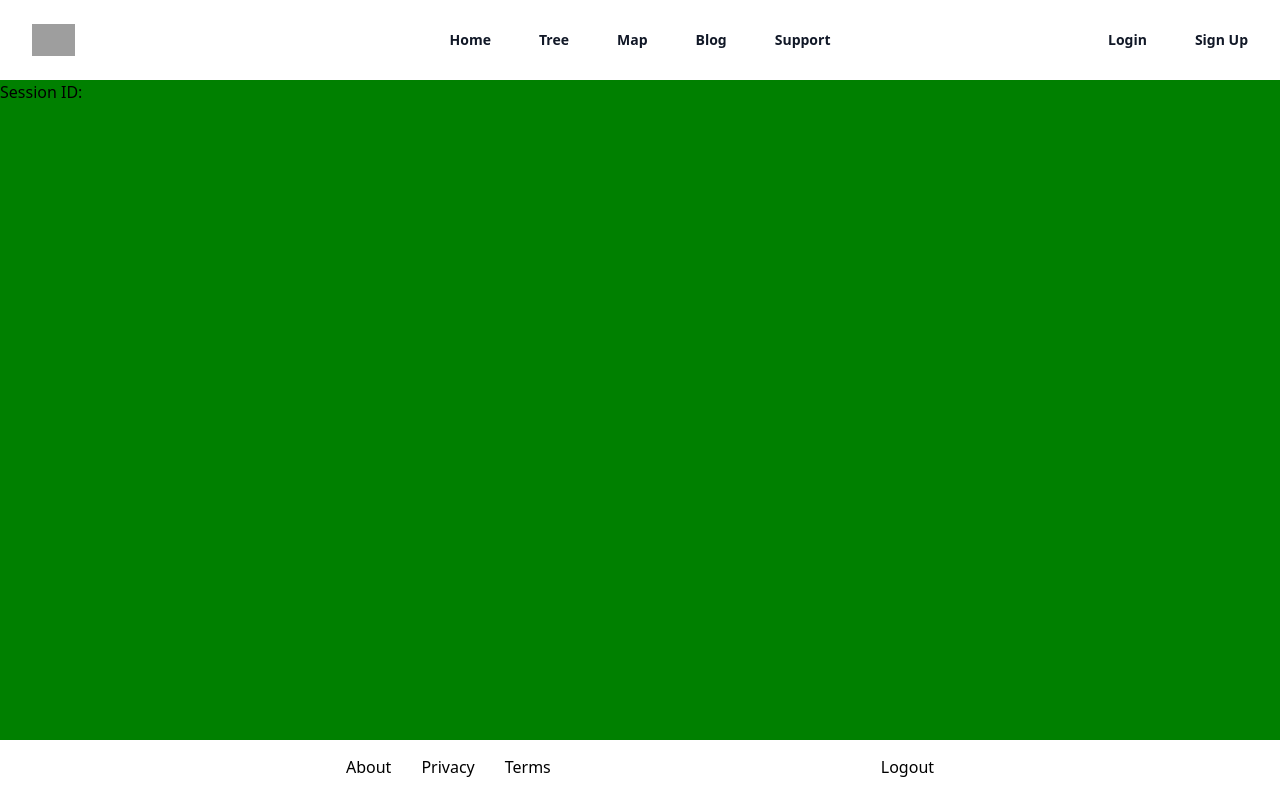
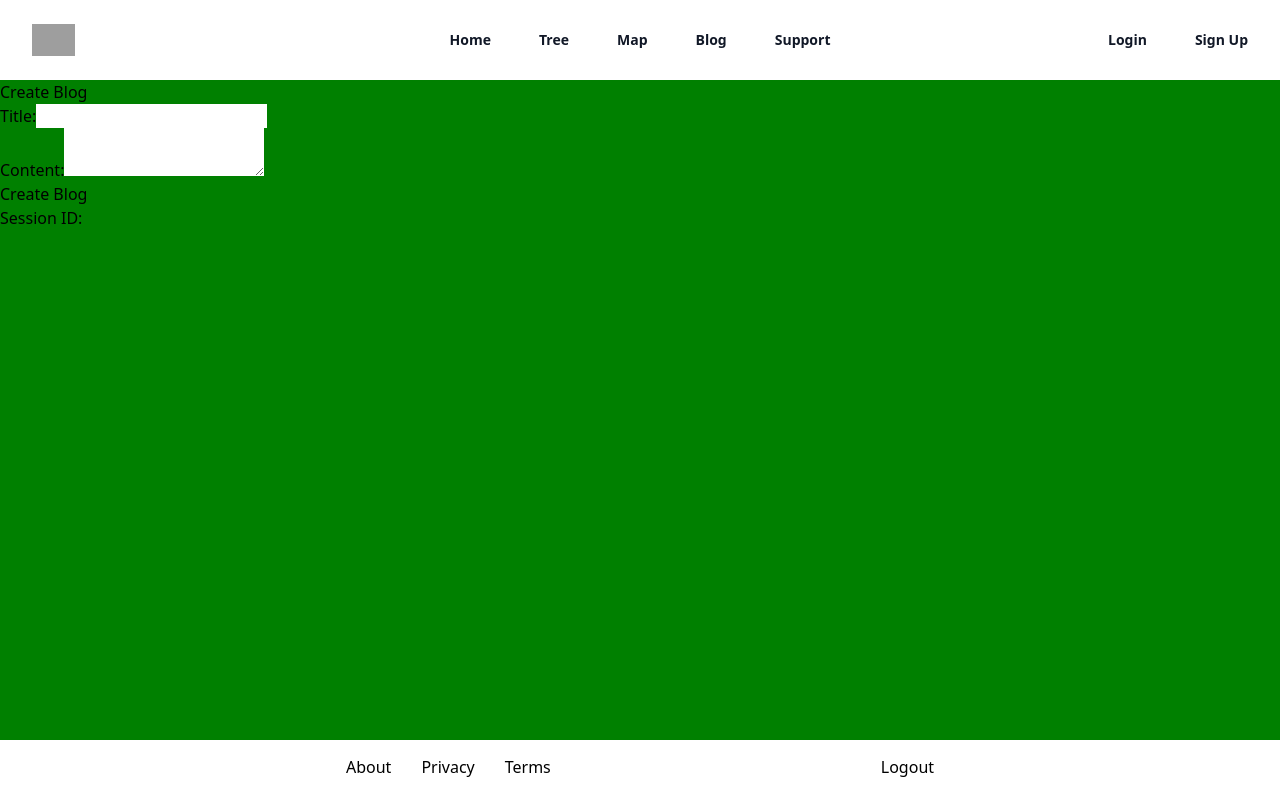
Before and after one commit to ShawnC-LaunchCode/liftoff-dec24-group1, a React (Vite) app in the folder frontend/family-flashback/: page /blog/create in a window 1280 px wide. Built offline with nearby package versions, Linux system fonts and the light colour scheme; grey boxes are pictures that could not be loaded.

Commit message:
functionality working for creating, editing a blog

```diff
--- a/frontend/family-flashback/src/App.jsx
+++ b/frontend/family-flashback/src/App.jsx
@@ -1,8 +1,11 @@
 import './App.css'
+import { BrowserRouter as Router, Route, Routes } from 'react-router-dom';
 import Header from './components/header';
 import Tree from './components/tree';
 import Map from './components/map';
 import Blog from './components/blog'
+import BlogCreate from './components/BlogCreate';
+import BlogEdit from './components/BlogEdit';
 import Support from './components/support';
 import Signup from './components/signup';
 import Login from './components/login';
@@ -10,7 +13,6 @@ import Footer from './components/footer';
 import About from './components/about';
 import Privacy from './components/privacy';
 import Terms from './components/terms';
-import { BrowserRouter as Router, Route, Routes } from 'react-router-dom';
 
 
 
@@ -33,6 +35,8 @@ function App() {
               <Route path="/tree" element={<Tree />} />
               <Route path="/map" element={<Map />} />
               <Route path="/blog" element={<Blog />} />
+              <Route path="/blog/create" element={<BlogCreate />} />
+              <Route path="/blog/edit" element={<BlogEdit />} />
               <Route path="/support" element={<Support />} />
               <Route path="/signup" element={<Signup />} />
               <Route path="/login" element={<Login />} />
--- /dev/null
+++ b/frontend/family-flashback/src/components/BlogCreate.jsx
@@ -0,0 +1,40 @@
+import React, { useState } from "react";
+
+const BlogCreate = () => {
+  const [title, setTitle] = useState("");
+  const [content, setContent] = useState("");
+
+  const handleSubmit = (event) => {
+    event.preventDefault();
+    const newBlog = { title, content };
+    fetch(`http://localhost:8080/blog`, {
+      method: "POST",
+      headers: { "Content-Type": "application/json" },
+      body: JSON.stringify(newBlog),
+    })
+      .then((response) => response.json())
+      .then((data) => console.log(data))
+      .catch((error) => console.error("Error creating blog:", error));
+  };
+
+  return (
+    <div>
+      <h1>Create Blog</h1>
+      <form onSubmit={handleSubmit}>
+        <label>
+          Title:
+          <input type="text" value={title} onChange={(event) => setTitle(event.target.value)} />
+        </label>
+        <br />
+        <label>
+          Content:
+          <textarea value={content} onChange={(event) => setContent(event.target.value)} />
+        </label>
+        <br />
+        <button type="submit">Create Blog</button>
+      </form>
+    </div>
+  );
+};
+
+export default BlogCreate;
--- /dev/null
+++ b/frontend/family-flashback/src/components/BlogEdit.jsx
@@ -0,0 +1,82 @@
+import React, { useState, useEffect } from "react";
+
+const BlogEdit = () => {
+  const [blog, setBlog] = useState({});
+  const [header, setHeader] = useState("");
+  const [body, setBody] = useState("");
+
+  useEffect(() => {
+    const fetchBlog = async () => {
+      try {
+        const response = await fetch(`http://localhost:8080/blog`, {
+            credentials: 'include'
+        });
+
+        if (!response.ok) {
+          throw new Error(`HTTP error! status: ${response.status}`);
+        }
+        const data = await response.json();
+        console.log(data);
+        setBlog(data);
+        setHeader(data.header || "");
+        setBody(data.body || "");
+      } catch (error) {
+        console.error("Error fetching blog:", error);
+      }
+    };
+
+    fetchBlog();
+  }, []);
+
+  const handleHeaderChange = (event) => {
+    setHeader(event.target.value);
+  };
+
+  const handleBodyChange = (event) => {
+    setBody(event.target.value);
+
+  };
+
+
+  const handleSubmit = (event) => {
+    event.preventDefault();
+    const updatedBlog = { header, body };
+    const id = blog.id;
+
+    fetch(`http://localhost:8080/blog/${id}`, {
+        method: "PATCH",
+        headers: { "Content-Type": "application/json" },
+        body: JSON.stringify(updatedBlog),
+        credentials: 'include'
+    })
+        .then((response) => {
+            if (!response.ok) {
+                throw new Error(`HTTP error! status: ${response.status}`);
+            }
+            return response.json();
+        })
+        .then((data) => console.log(data))
+        .catch((error) => console.error("Error updating blog:", error));
+};
+
+  return (
+    <div>
+      <h1>Edit Blog</h1>
+      <form onSubmit={handleSubmit}>
+        <label>
+          Title:
+          <input type="text" value={header} onChange={handleHeaderChange} />
+        </label>
+        <br />
+        <label>
+          Content:
+          <textarea value={body} onChange={handleBodyChange} />
+        </label>
+        <br />
+        <button type="submit">Update Blog</button>
+      </form>
+    </div>
+  );
+};
+
+export default BlogEdit;
--- a/frontend/family-flashback/src/components/blog.jsx
+++ b/frontend/family-flashback/src/components/blog.jsx
@@ -1,5 +1,5 @@
 import React, { useState, useEffect } from "react";
-  import { Redirect } from "react-router-dom";
+import { Navigate } from "react-router-dom";
 
 const Blog = () => {
   const [blogExists, setBlogExists] = useState(false);
@@ -7,12 +7,14 @@
   useEffect(() => {
     const fetchBlogExists = async () => {
       try {
-          const response = await fetch(`http://localhost:8080/blog/exists`);
+        const response = await fetch(`http://localhost:8080/blog/exists`, {
+          credentials: 'include'
+        });
         if (!response.ok) {
           throw new Error(`HTTP error! status: ${response.status}`);
         }
-          const data = await response.json();
-          setBlogExists(data.exists);
+        const blogExists = await response.json();
+        setBlogExists(blogExists);
       } catch (error) {
         console.error("Error fetching blog exists:", error);
       }
@@ -22,7 +24,7 @@
   }, []);
 
   if (blogExists) {
-      return <Redirect to="/blog/edit" />; // Redirect to the blog edit page if blog exists
+    return <Navigate to="/blog/edit" replace={true} />;
   } else {
     return (
       <div>
```
Also changed, not shown: 2 other files (tests, documents, lock files or other folders). Lines whose indentation alone changed are shown as unchanged.
